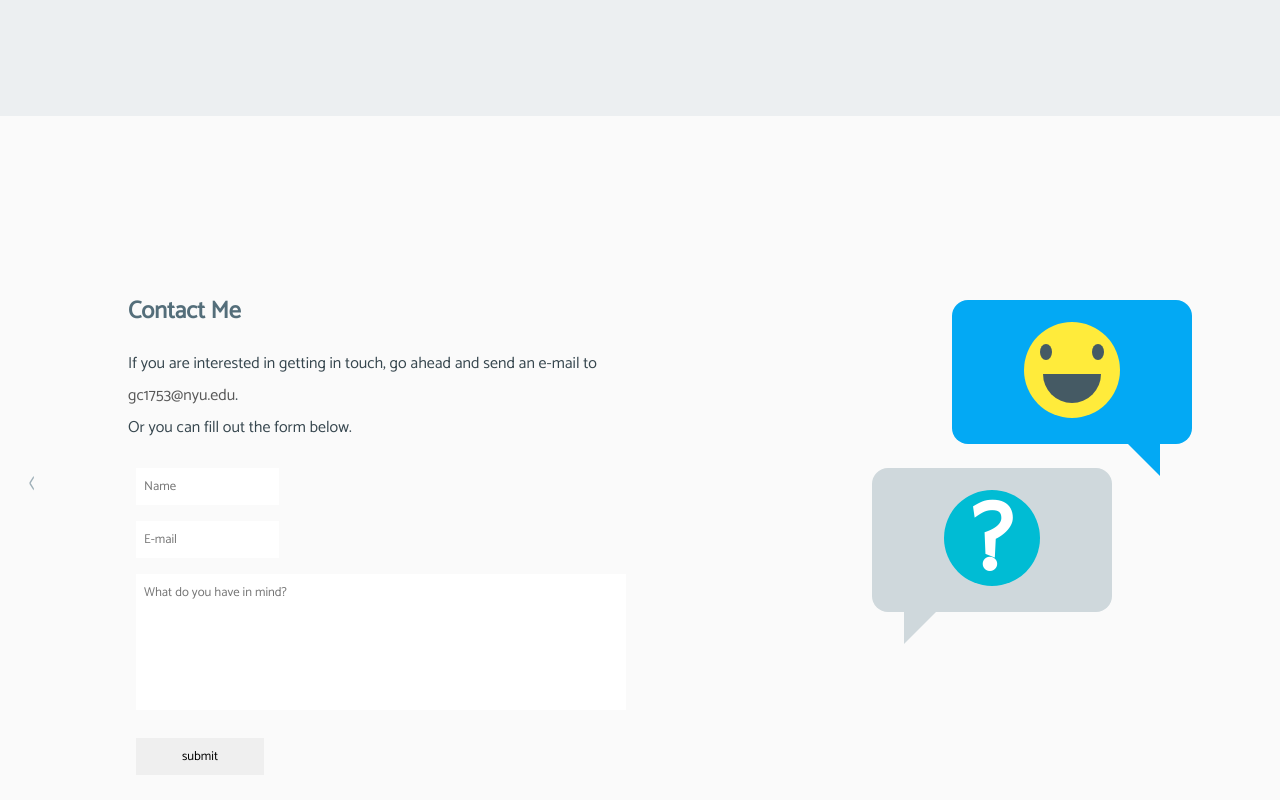
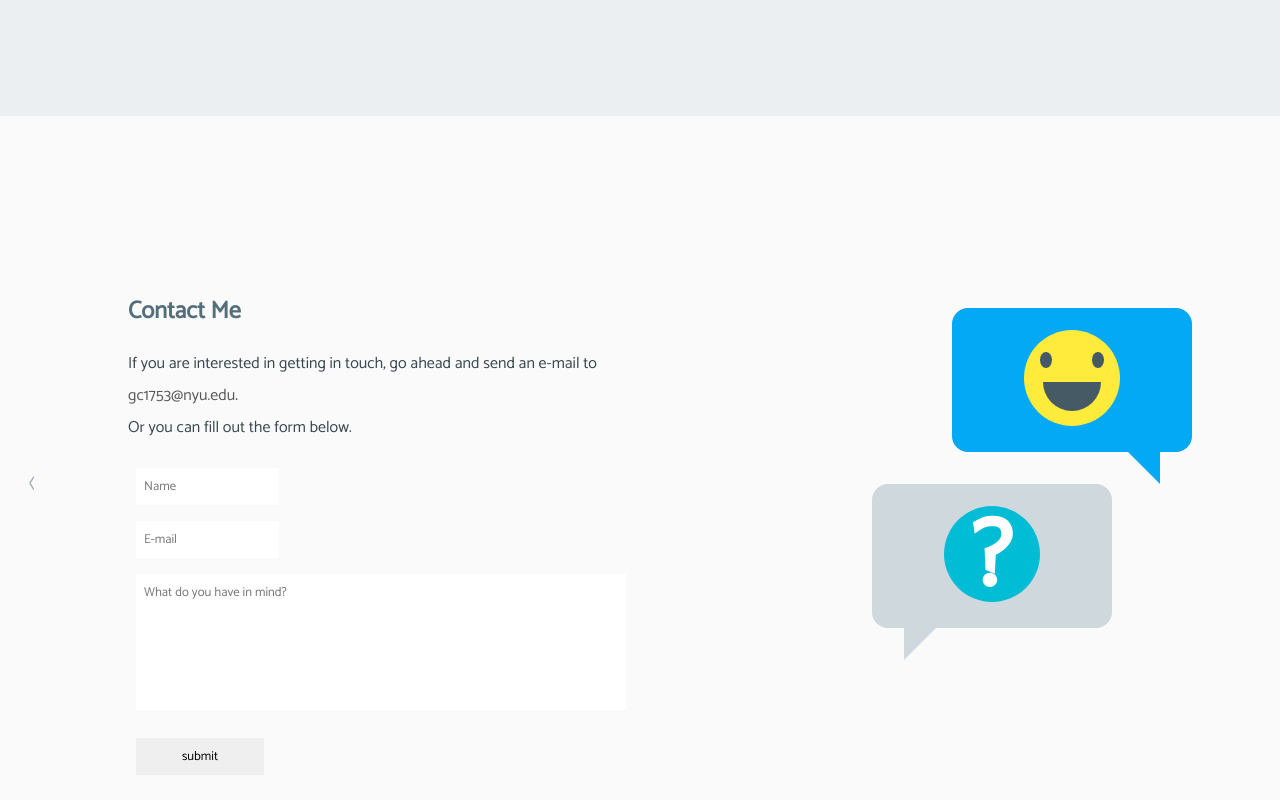
Before and after one commit to grychi/grychi.github.io, a plain HTML site: page index.html in a window 1280 px wide. Shown: the part 3084-3884 px from the top of the page. Drawn offline with nearby package versions, Linux system fonts and the light colour scheme.

Commit message:
contact style cleanup

```diff
--- a/css/contact.css
+++ b/css/contact.css
@@ -5,7 +5,6 @@
     border-radius: 2vh;
     position: relative;
     margin: 2em auto;
-    top: -1vh;
 }
 #mouth,#smiley {
     position: absolute;
@@ -17,8 +16,6 @@
     border-radius: 100%
 }
 #contactCanvas {
-    /* height: 40vh; */
-    /* width: 10vh; */
     background: 0 0;
 }
 #chatBubB {
@@ -28,7 +25,6 @@
 #chatBubW {
     background: #CFD8DC;
     right: 5vh;
-    top: -2vh;
 }
 #chatBubB:after,#chatBubW:after {
     content: '';
@@ -42,14 +38,12 @@
     border-top: 4vh solid #03A9F4;
     border-left: 4vh solid transparent;
 }
-
 #chatBubW:after {
     left: 4vh;
     top: 18vh;
     border-top: 4vh solid #CFD8DC;
     border-right: 4vh solid transparent;
 }
-
 #smiley {
     width: 8vh;
     height: 8vh;
@@ -58,11 +52,9 @@
     padding: 2vh;
     background: #FFEB3B;
 }
-
 #mouth,.eye {
     background: #455A64;
 }
-
 #mouth {
     width: 60%;
     height: 30%;
@@ -71,12 +63,10 @@
     margin-left: -30%;
     border-radius: 0 0 8vh 8vh
 }
-
 .eyes {
     width: 100%;
     margin-top: 10%
 }
-
 .eye {
     width: 1.5vh;
     height: 2vh;
```
